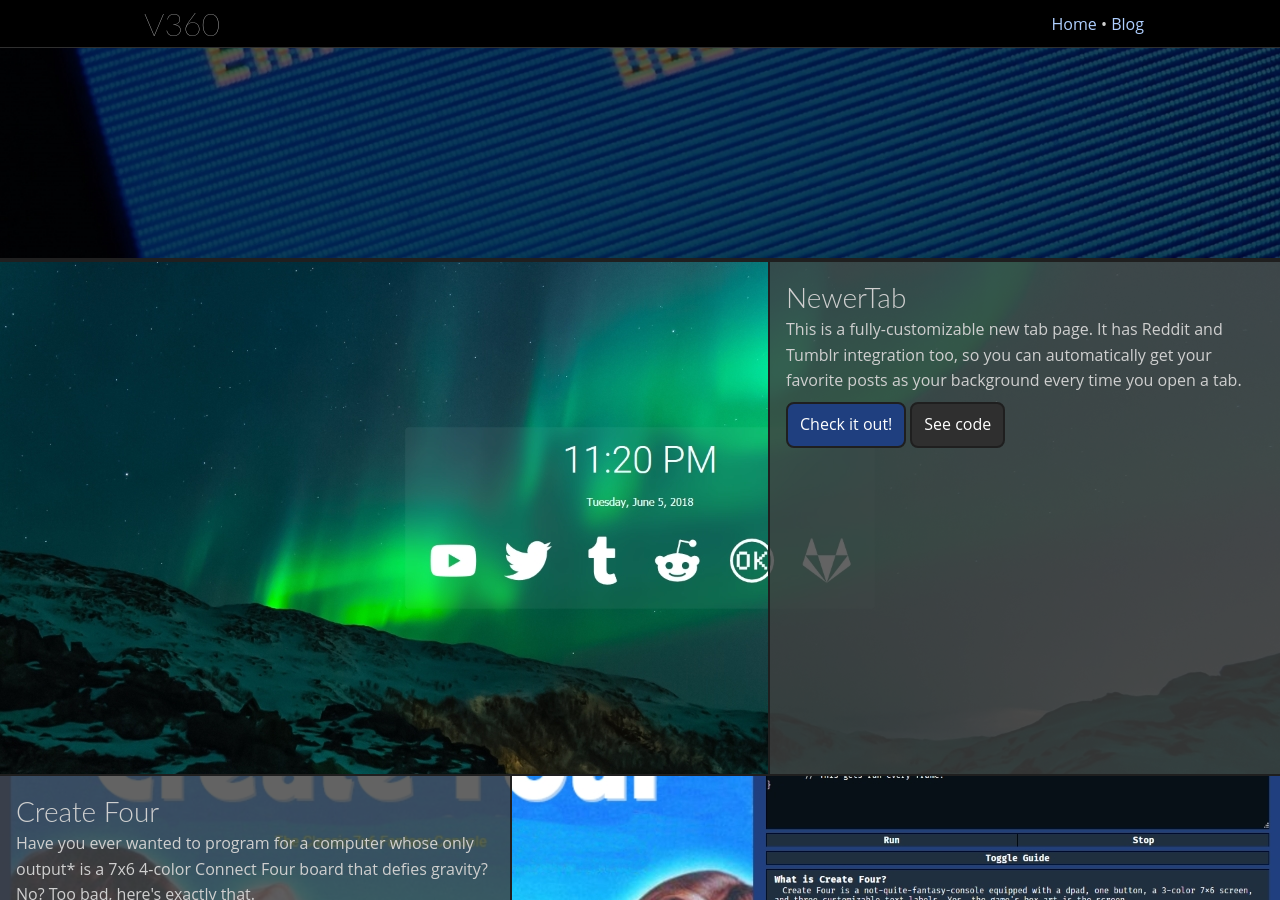
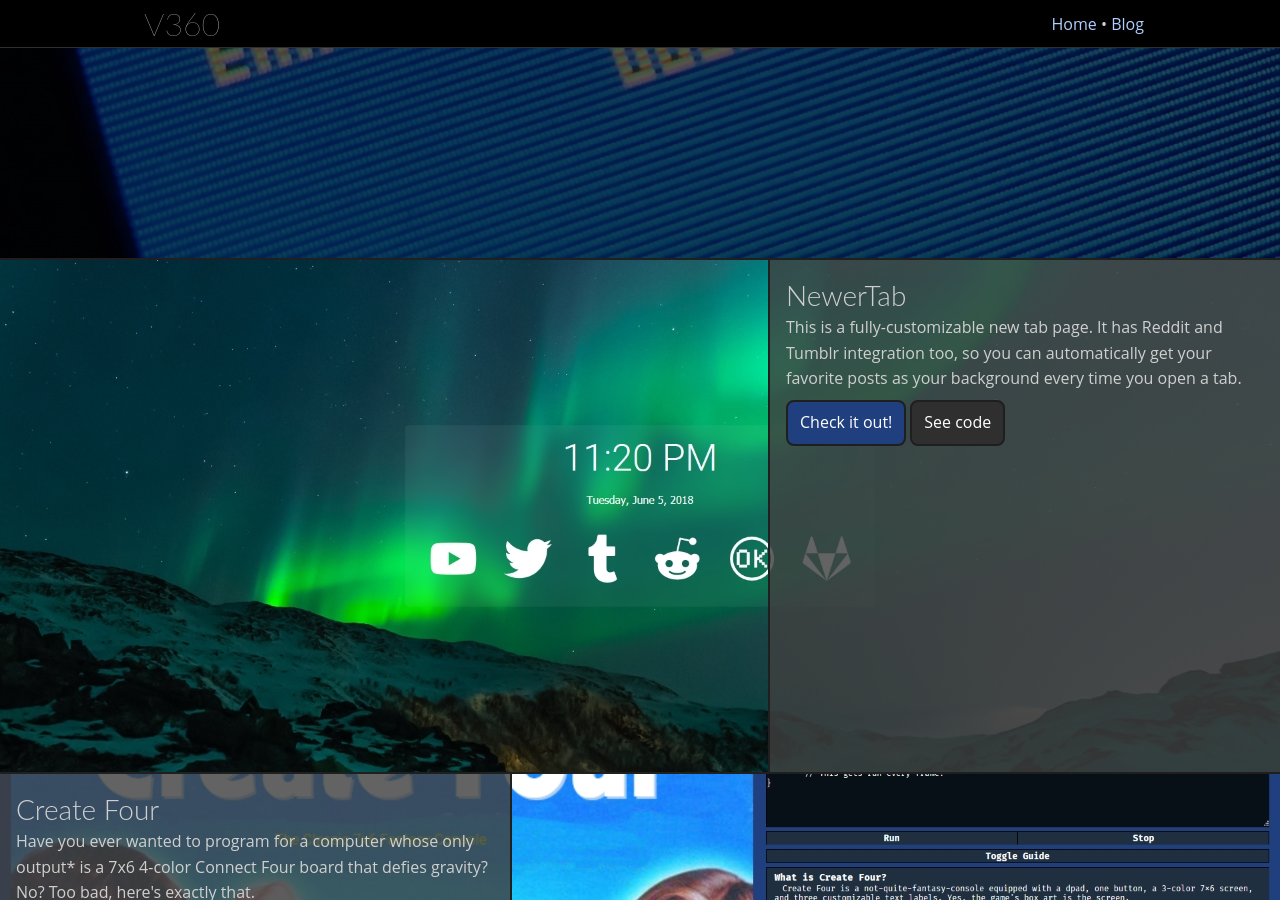
Before and after one commit to TheV360/thev360.github.io, a Jekyll site: the page built from index.html, in a window 1280 px wide and 900 px high, scrolled down 463 px. Built offline with Jekyll 4.4.1, drawn with Linux system fonts in a browser that asks for light colours.

Commit message:
Fixed double border styling error

```diff
--- a/css/showcase.scss
+++ b/css/showcase.scss
@@ -50,6 +50,6 @@
 	}
 }
 
-:not(.showcase) + .showcase {
+:not(.showcase):not(#superhero) + .showcase {
 	border-top: solid var(--thin-border-size) var(--thin-border-color);
 }
```
